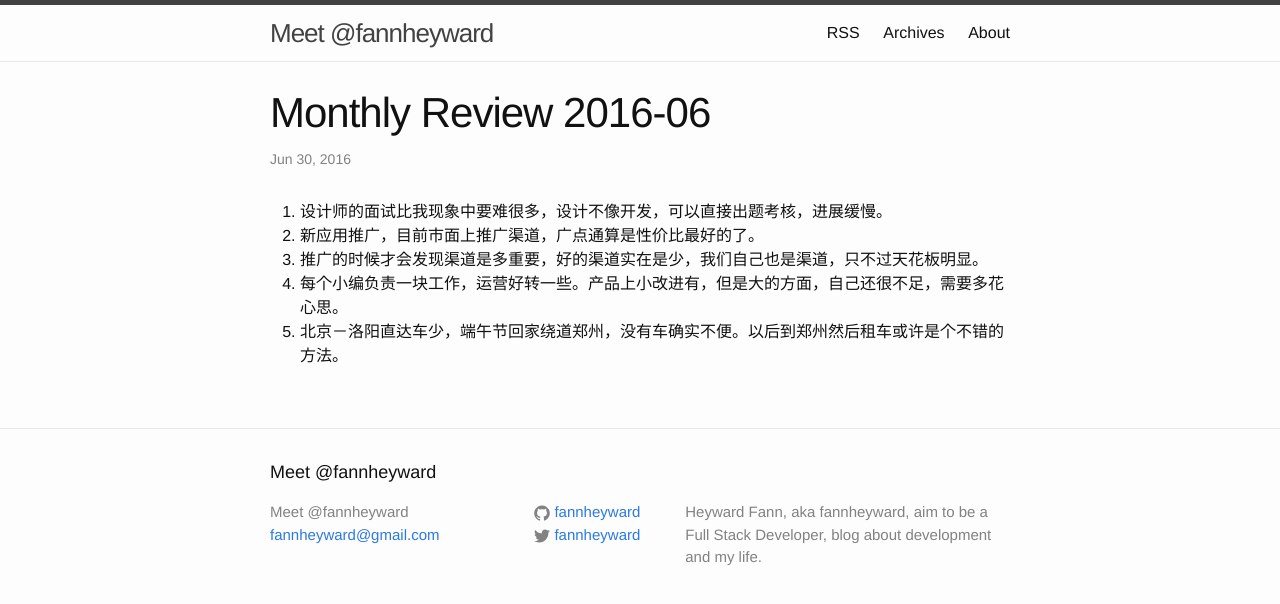
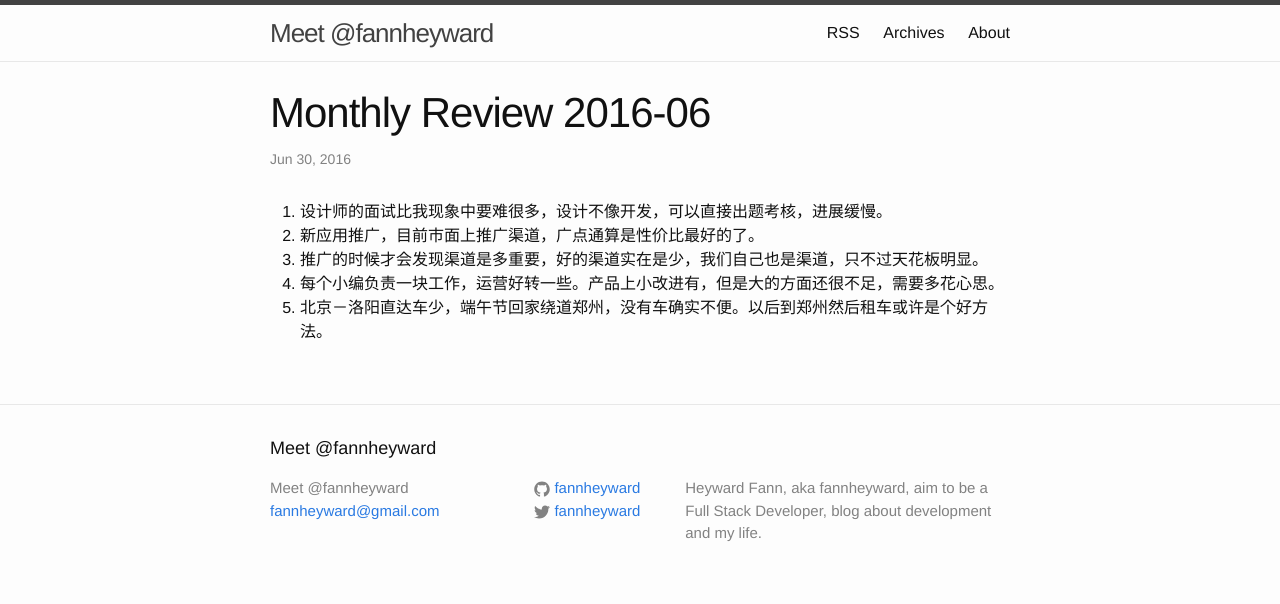
Before and after one commit to fannheyward/fannheyward.github.io, a Jekyll site: the page built from _posts/2016-06-30-monthly-review-1606.markdown, in a window 1280 px wide. Shown: the top 604 px of the page. Built offline with Jekyll 4.4.1, drawn with Linux system fonts in a browser that asks for light colours.

Commit message:
new post

```diff
--- a/_posts/2015-10-01-monthly-review-1509.markdown
+++ b/_posts/2015-10-01-monthly-review-1509.markdown
@@ -7,5 +7,5 @@ date: 2015-10-01 10:01:46 +0800
 1. 新项目管理后台开发，依然是 Angular+Material，npm+browsersync+jshint+tern，这套组合目前很对我的胃口，开发效率不错。
 2. 感叹前端的飞速发展，一下发现新东西，比如 tern，tsd，再一下发现在用的东西已经过时，比如最近在流行 React+Alt+Flux，Angular 2 再不出来真的连汤都没了。
 3. 社区项目维护开发，居然也有小 30 commits，服务性能上有一些提升。
-4. 苹果出了新手机，然并卵，毕竟穷。电脑升级新系统，看起来还可以再战一年，如果不开 XCode 的话。
+4. 苹果出新手机，然并卵，毕竟穷。电脑升级新系统，看起来可以再战一年，如果不开 XCode 的话。
 5. 十一回家，最高兴的是，刚到家的时候六六自己跑过来抱抱，那一刻心都化了。
--- a/_posts/2015-11-30-monthly-review-201511.markdown
+++ b/_posts/2015-11-30-monthly-review-201511.markdown
@@ -4,7 +4,7 @@ title: Monthly Review 2015-11
 date: 2015-11-30 22:41:54 +0800
 ---
 
-1. 代码产出依然是业务驱动。除了常规维护，一个展示型网站用 Go 模版做页面的服务端渲染，挺好用。
+1. 代码产出依然是业务驱动。除了常规维护，一个展示型网站用 Go 模版做服务端渲染，挺好用。
 2. 主服务上了 HTTPS，这是第一步，后面跟进 HTTP/2。
 3. 带实习生，零基础，效果很差。
 4. 参加 OpenRestyConf，唯一收获是见了春哥真人，感受春哥的技术学习方法。
--- a/_posts/2016-03-30-monthly-review-1603.markdown
+++ b/_posts/2016-03-30-monthly-review-1603.markdown
@@ -6,8 +6,8 @@ date: 2016-03-30 17:53:28 +0800
 
 1. Web 前端依然在面试，有两个多月了，这期间有一个技术好适合创业团队的小伙，可惜拒了我们。
 2. 提交几个新应用到 App Store，被拒，再提，再拒，拉锯战。
-3. 技术上尝试用 PhantomJS 对 AJAX 动态网站做 SEO 优化，目前看是个不错的思路，效果待搜索引擎收录。
+3. 技术上尝试用 PhantomJS 对 AJAX 动态网站做 SEO 优化，目前看是个不错的思路，搜索引擎有收录。
 4. 即便是简装，已经累的不要不要，全部装修的话估计要脱层皮。
 5. 周末去宜家几趟，买东西是一方面，主要是看他们的家居搭配，尤其是一些新奇玩意。
-6. 很多时候，我们是因为不知道某个东西／方案的存在，才不知道该怎么做，当你知道后，问题不要太简单。
+6. 很多时候是因为不知道某个东西／方案的存在，才不知道怎么做，当你知道后，问题不要太简单。
 7. 好在现在有网络，我们这行的一大优势就是会搜索，可以相对快速的从网络获取知识信息。
--- a/_posts/2016-06-30-monthly-review-1606.markdown
+++ b/_posts/2016-06-30-monthly-review-1606.markdown
@@ -7,5 +7,5 @@ date: 2016-06-30 11:05:05 +0800
 1. 设计师的面试比我现象中要难很多，设计不像开发，可以直接出题考核，进展缓慢。
 2. 新应用推广，目前市面上推广渠道，广点通算是性价比最好的了。
 3. 推广的时候才会发现渠道是多重要，好的渠道实在是少，我们自己也是渠道，只不过天花板明显。
-4. 每个小编负责一块工作，运营好转一些。产品上小改进有，但是大的方面，自己还很不足，需要多花心思。
-5. 北京－洛阳直达车少，端午节回家绕道郑州，没有车确实不便。以后到郑州然后租车或许是个不错的方法。
+4. 每个小编负责一块工作，运营好转一些。产品上小改进有，但是大的方面还很不足，需要多花心思。
+5. 北京－洛阳直达车少，端午节回家绕道郑州，没有车确实不便。以后到郑州然后租车或许是个好方法。
--- a/_posts/2016-07-29-monthly-review-1607.markdown
+++ b/_posts/2016-07-29-monthly-review-1607.markdown
@@ -10,6 +10,6 @@ date: 2016-07-23 17:47:06 +0800
 4. 2016 ChinaJoy. 第一次自己带队参加活动。几点感触：
 	1. 游戏只剩下大公司，中小公司很惨，尤其是现在又出了手游版号要求。
 	2. 自己研发苦，做发行的就多了，包括出海／引入国内。
-	3. VR 火，专门一个体验馆，不过小厂商就是在替大厂做用户教育，最后都是炮灰，看看 PS VR 的预售就知道。
+	3. VR 火，不过小厂就是在替大厂做用户教育，最后都是炮灰，看看 PS VR 的预售就知道。
 	4. 全民直播时代真的到来了。
-3. 六六两岁生日。去年暑假接到北京住了 40天，今年不行，得再过两个月，天凉快后接过来，就不走了。
+3. 六六两岁生日。去年暑假接到北京住了 40天，今年得再过两个月，天凉快后接过来，就不走了。
```
